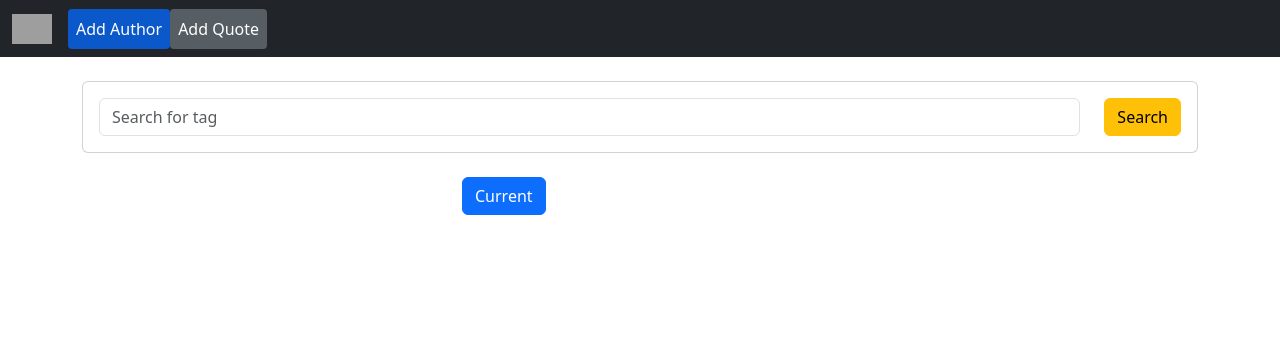
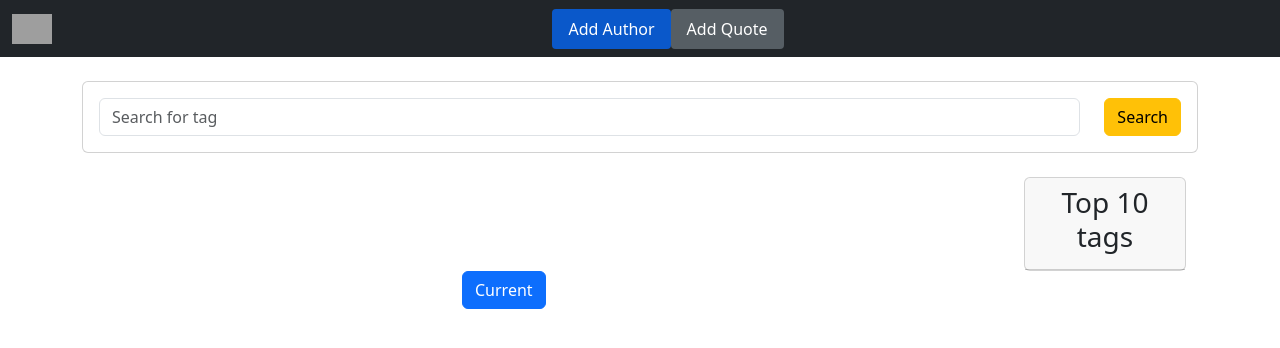
Before and after one commit to ortursucceeh/web_modul_10, a Django app: page /quote_site/ in a window 1280 px wide. Shown: the top 348 px of the page. Run offline with Django 4.2, Linux system fonts and the light colour scheme; data that the repository does not hold is empty; grey boxes are pictures that could not be loaded.

Commit message:
add top10tags

```diff
--- a/m10/quote_site/models.py
+++ b/m10/quote_site/models.py
@@ -19,10 +19,13 @@ class Tag(models.Model):
 
 class Quote(models.Model):
     text = models.TextField(null=False)
-    tags = models.ManyToManyField(Tag, related_name='tags')
+    tags = models.ManyToManyField(Tag, related_name='quotes')
 
     author = models.ForeignKey(
         Author, on_delete=models.SET_NULL, null=True, related_name="quotes")
 
     def __str__(self):
         return f"{self.author.fullname}: '{self.text[:30]}...'"
+
+    def __len__(self):
+        return len(self.author)
--- a/m10/quote_site/templates/quote_site/base.html
+++ b/m10/quote_site/templates/quote_site/base.html
@@ -9,11 +9,11 @@
     <title>Quote Site</title>
 </head>
 <body>
-    <nav class="navbar navbar-expand-lg navbar-dark bg-dark">
+    <nav class="navbar navbar-expand-lg navbar-dark bg-dark ">
         <div class="container-fluid">
           <a class="navbar-brand" href="{% url 'quote_site:index' %}"><img src="https://cdn-icons-png.flaticon.com/512/9285/9285023.png" alt="Logo" width="40" height="30" class="d-inline-block align-text-top"></a>
-          <div class="collapse navbar-collapse" id="navbarSupportedContent">
-            <ul class="navbar-nav me-auto mb-2 mb-lg-0">
+          <div class="collapse navbar-collapse nav justify-content-center" id="navbarSupportedContent">
+            <ul class="nav justify-content-center">
               <li class="nav-item">
                 <a class="nav-link active btn btn-primary btn-sm" aria-current="page" href="{% url 'quote_site:add_author' %}">Add Author</a>
               </li>
--- a/m10/quote_site/templates/quote_site/includes/quote.html
+++ b/m10/quote_site/templates/quote_site/includes/quote.html
@@ -11,7 +11,7 @@
         <br>
         <h5>Tags:
             {% for tag in quote.tags.all %}
-                <button id="t{{tag.id}}" type="submit" class="btn btn-primary btn-sm" name="tag_name" href="{{ tag.id }}">{{ tag }}</button>
+                <a type="submit" class="btn btn-primary btn-sm" name="tag_name" href="?tag_name={{ tag.name }}">{{ tag }}</a>
             {% endfor %}
         </h5>
     </figure>
--- /dev/null
+++ b/m10/quote_site/templates/quote_site/includes/top_tags.html
@@ -0,0 +1,14 @@
+<link href="https://cdn.jsdelivr.net/npm/bootstrap@5.3.0-alpha1/dist/css/bootstrap.min.css" rel="stylesheet" integrity="sha384-GLhlTQ8iRABdZLl6O3oVMWSktQOp6b7In1Zl3/Jr59b6EGGoI1aFkw7cmDA6j6gD" crossorigin="anonymous">
+{% block body %}
+<div class="card" >
+    <div class="card-header" style="text-align: center;">
+      <h3>Top 10 tags</h3>
+    </div>
+    <ul class="list-group list-group-flush" style="text-align: center;">
+        {% for tag in topTenTags %}
+            <li class="list-group-item"><a type="submit" class="btn btn-success btn-sm" name="tag_name" href="?tag_name={{ tag.name }}">{{ tag }}</a></li>
+        {% endfor %}
+    </ul>
+  </div>
+
+{% endblock body%}
--- a/m10/quote_site/templates/quote_site/index.html
+++ b/m10/quote_site/templates/quote_site/index.html
@@ -1,6 +1,7 @@
 {% extends 'quote_site/base.html' %}
 
 {% block body %}
+
 <br>
 <div class="container">
     <div class="row">
@@ -21,16 +22,20 @@
 
 <div class="container">
     <div class="row">
-        <div class="col-md-12">
+        <div class="col-md-10">
             {% for quote in quotes %}
-                {% include "quote_site/includes/quote.html"%}
+                {% include "quote_site/includes/quote.html" %}
             {% endfor %}
+        </div>
+
+        <div class="col-md-2">
+            {% include "quote_site/includes/top_tags.html" %}
         </div>
     </div>
 </div>
 
 <div class="row d-flex align-items-center">
-    <div class="col-md-3 offset-md-4">
+    <div class="col-md-4 offset-md-4">
         <ul class="pagination">
             {% if quotes.has_previous %}
                 <li class="page-item">
--- a/m10/quote_site/views.py
+++ b/m10/quote_site/views.py
@@ -5,6 +5,8 @@ import quote_site
 # Create your views here.
 def index(request):
     quotes = Quote.objects.all()
+    tags = Tag.objects.all()
+    topTenTags: list = sorted(tags, key=lambda tag: (tag.quotes.all().count(), tag.name), reverse=True)
 
     tag_name = request.GET.get('tag_name')
     if tag_name:
@@ -18,7 +20,7 @@ def index(request):
     page = request.GET.get('page')
     quotes = paginator.get_page(page)
 
-    return render(request, "quote_site/index.html", {"quotes": quotes})
+    return render(request, "quote_site/index.html", {"quotes": quotes, "topTenTags": topTenTags})
 
 def author_detail(request, id):
     author = Author.objects.get(pk=id)
```
